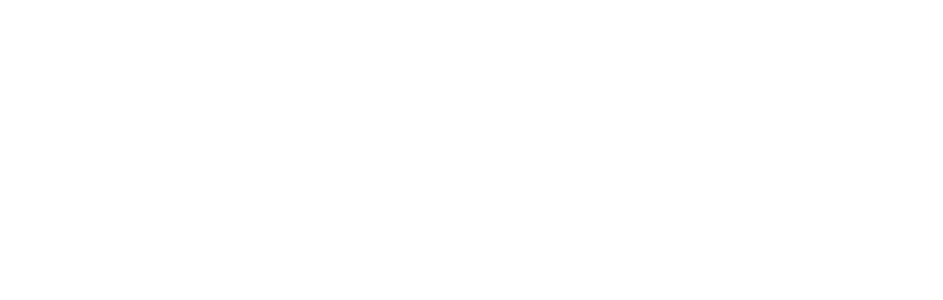
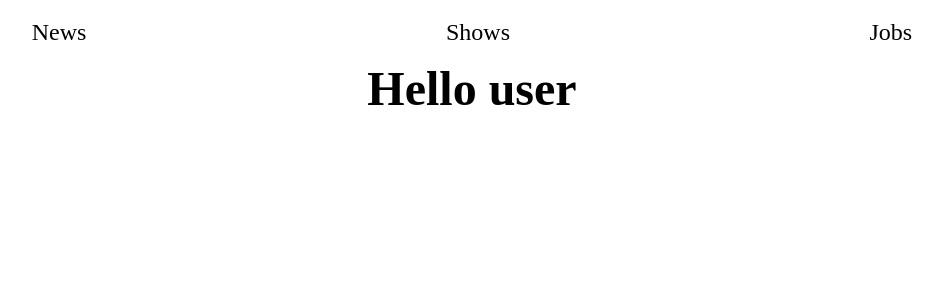
Before and after one commit to AlekseyMonakhov/react-test-proj, a React (Create React App) app: page / in a window 1280 px wide. Before the commit this address had no page. Shown: the top 300 px of the page, without its empty margins (168-1111 px from the left). Built offline with nearby package versions, Linux system fonts and the light colour scheme.

Commit message:
upd router

```diff
--- a/package.json
+++ b/package.json
@@ -2,7 +2,7 @@
   "homepage": "https://AlekseyMonakhov.github.io/react-test-proj",
   "name": "react-test-proj",
   "version": "0.1.0",
-  "private": false,
+  "private": true,
   "dependencies": {
     "@testing-library/jest-dom": "^5.16.5",
     "@testing-library/react": "^13.4.0",
--- a/src/App.js
+++ b/src/App.js
@@ -1,13 +1,13 @@
 import "./App.css";
-import { BrowserRouter as Router, Route, Routes } from "react-router-dom";
+import { HashRouter as Router, Route, Routes } from "react-router-dom";
 import Home from "./pages/Home";
 import ProjectInfo from "./pages/ProjectInfo";
 
 function App() {
   return (
-    <Router>
+    <Router basename="/">
       <Routes>
-        {["/react-test-proj", "/news", "/show", "/jobs"].map((route) => (
+        {["/", "/news", "/show", "/jobs"].map((route) => (
           <Route
             key={route}
             path={route}
--- a/src/pages/Home.jsx
+++ b/src/pages/Home.jsx
@@ -71,7 +71,7 @@
             navigateHandler={navigateHandler}
           />
         ) : (
-          <h3>{pathName !== "/react-test-proj" ? "Loading..." : "Hello user"}</h3>
+          <h3>{pathName !== "/" ? "Loading..." : "Hello user"}</h3>
         )}
       </main>
     </div>
```
